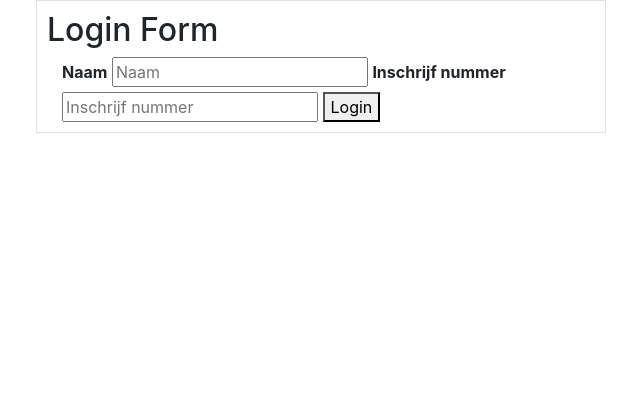
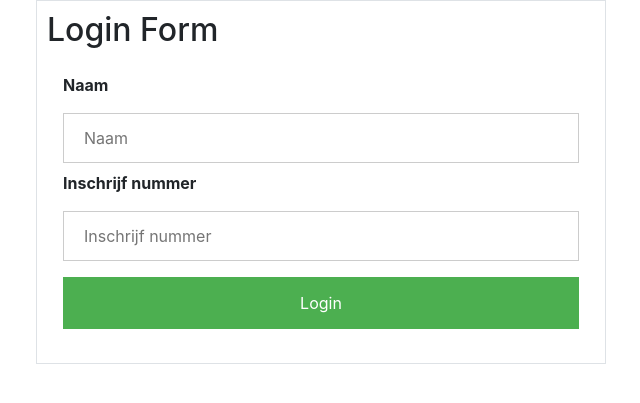
Before and after one commit to rikbosma2000/inschrijf, a PHP site: page /login.php in a window 1280 px wide. Shown: the top 403 px of the page, without its empty margins (319-959 px from the left). Run offline with PHP 8.4, Linux system fonts and the light colour scheme; some libraries are stand-ins or nearby versions.

Commit message:
Add files via upload

```diff
--- a/css/style.css
+++ b/css/style.css
@@ -17,3 +17,33 @@
 .disabled {
     text-decoration: line-through;
 }
+
+/*login*/
+
+.inschrijf_naam, .inschrijf_nummer {
+    width: 100%;
+    padding: 12px 20px;
+    margin: 8px 0;
+    display: inline-block;
+    border: 1px solid #ccc;
+    box-sizing: border-box;
+}
+
+.button_login {
+    background-color: #4CAF50;
+    color: white;
+    padding: 14px 20px;
+    margin: 8px 0;
+    border: none;
+    cursor: pointer;
+    width: 100%;
+}
+
+button:hover {
+    opacity: 0.8;
+}
+
+
+.container_login {
+    padding: 16px;
+}
```
